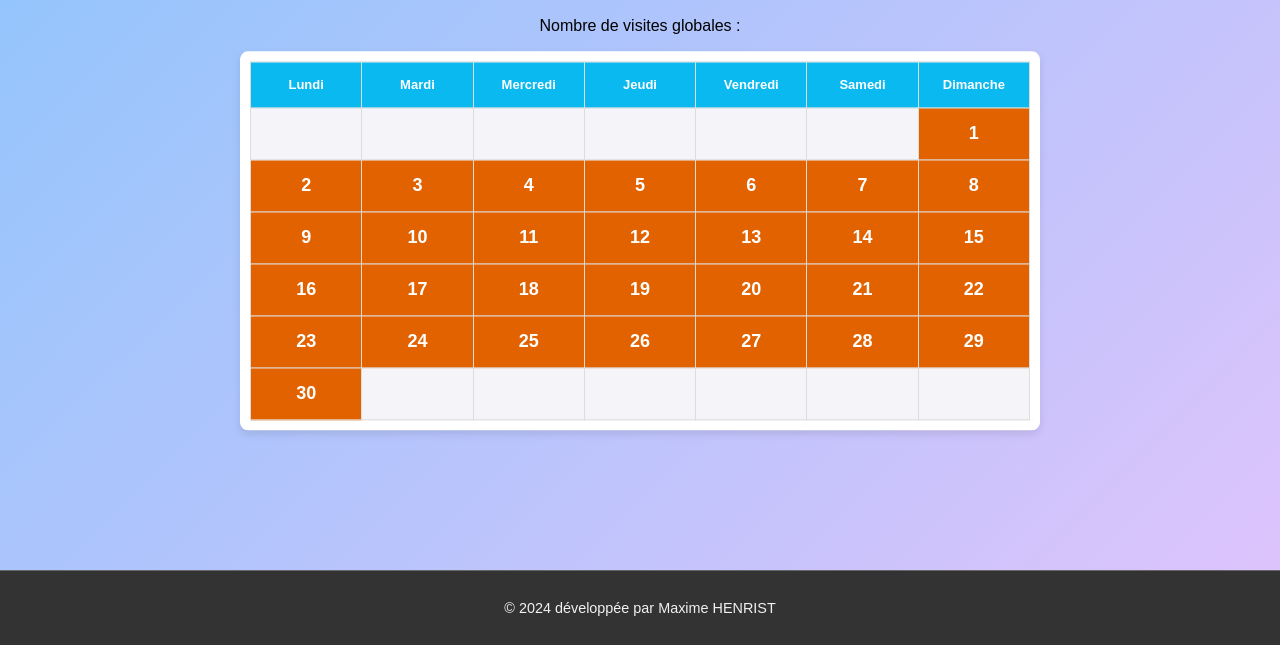
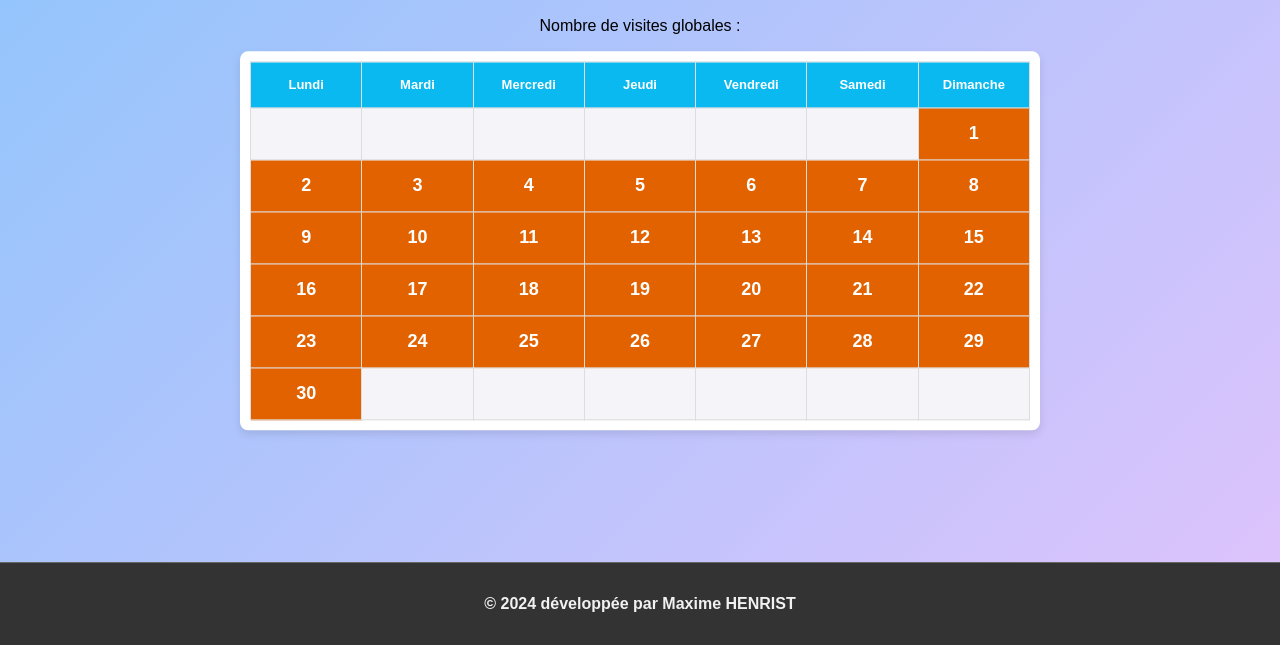
Before and after one commit to InfirmerieStMichel/Action-Calendar, a plain HTML site: page index.html in a window 1280 px wide. Shown: the part 155-800 px from the top of the page. Drawn offline with Linux system fonts and the light colour scheme; no server answers.

Commit message:
sous titre en gras
source modifiee

```diff
--- a/style.css
+++ b/style.css
@@ -167,7 +167,8 @@ td.calendar-day:hover {
 footer {
     text-align: center;
     padding: 1em;
-    font-size: 0.9em;
+    font-size: 1em;
+    font-weight:bold;
     background-color: #333;
     color: #f1f1f1;
     border-top: 1px solid #676767;
```
